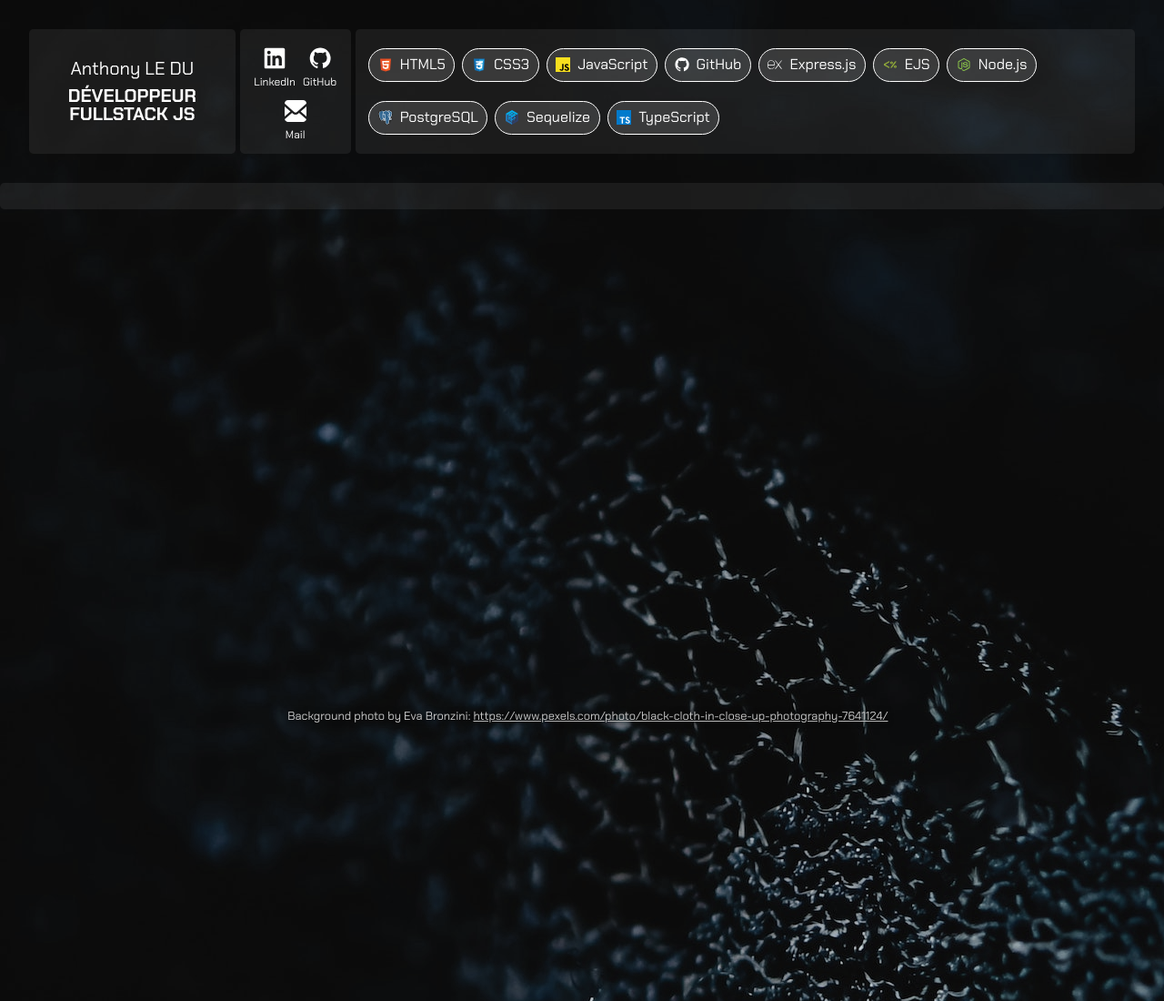
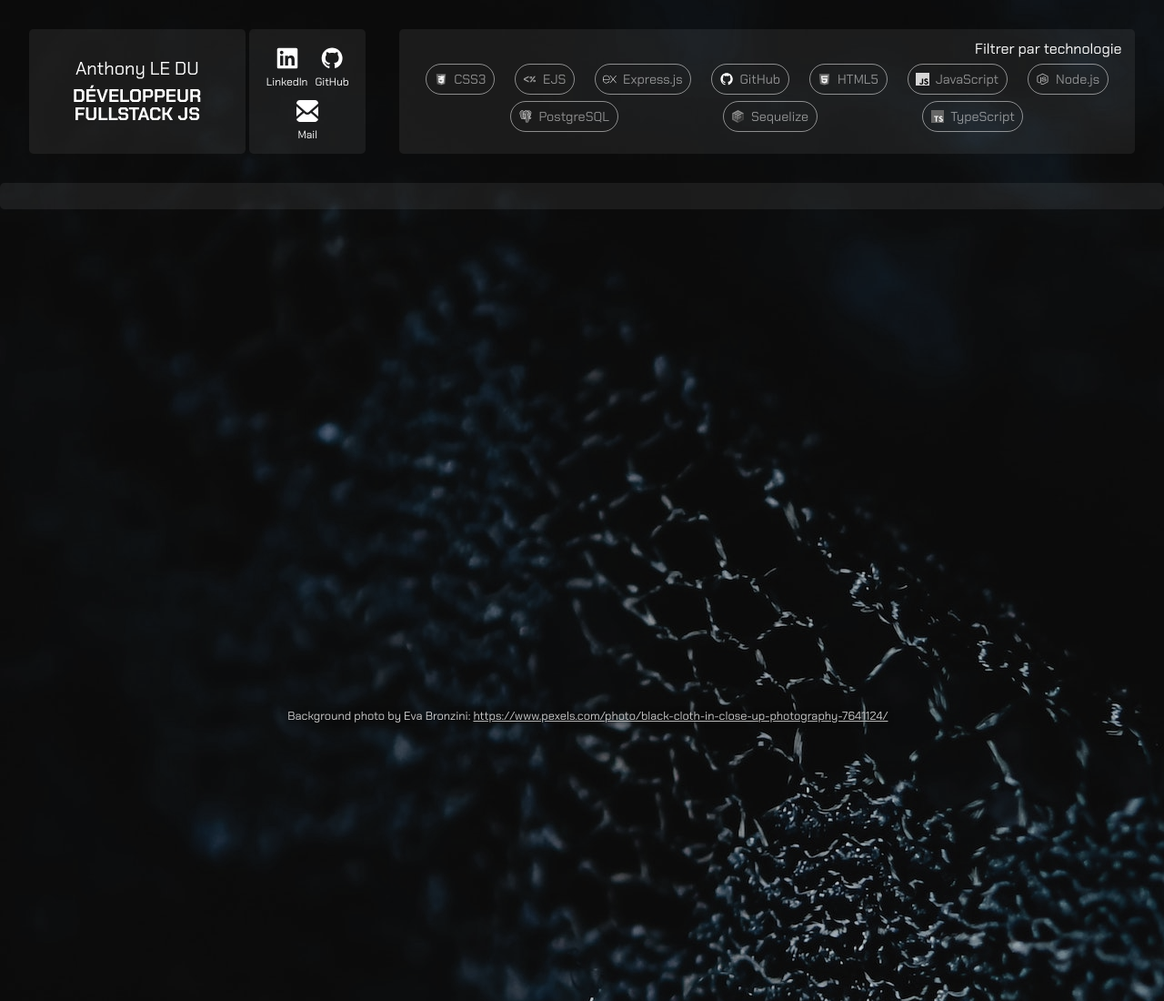
Before and after one commit to AnthonyLeDu/portfolio, a website: page index.html in a window 1280 px wide. Shown: the top 1100 px of the page at 91% size. Drawn offline with Linux system fonts and the light colour scheme.

Commit message:
Changing the way we toggle filters to avoid refreshing the whole UI

```diff
--- a/css/style.css
+++ b/css/style.css
@@ -53,14 +53,13 @@ header {
   padding: 0.9em;
   background-color: #FFFFFF11;
   vertical-align: middle;
-  display: flex;
-  align-items: center;
   border-radius: 0.3em;
 }
 
 #header-title {
   flex-direction: column;
   justify-content: center;
+  display: flex;
 }
 
 h1,
@@ -72,6 +71,10 @@ h2 {
 h1 {
   font-weight: bold;
   text-transform: uppercase;
+}
+
+h3 {
+  margin-bottom: 0.5em;
 }
 
 #header-links {
@@ -94,11 +97,19 @@ h1 {
 
 /* Filter */
 #filter {
+  text-align: right;
+  margin-left: 2em;
+}
+
+#filter-buttons {
+  font-size: 0.9em;
+  display: flex;
   flex-wrap: wrap;
   gap: 0.5em;
+  justify-content: space-evenly;
 }
 
-.filter-button {
+.filter-buttons__btn {
   background-color: #FFFFFF22;
   border: 1px solid #FFFFFF;
   border-radius: 100vmax;
@@ -112,18 +123,22 @@ h1 {
   gap: 0.5em;
 }
 
+.filter-buttons__btn * {
+  pointer-events: none;
+}
+
 /* Inactive button */
-.filter-button:not(.filter-button--active) {
+.filter-buttons__btn:not(.filter-buttons__btn--active) {
   background-color: #FFFFFF00;
   color: var(--color-white-semi-transparent);
   border: 1px solid var(--color-white-semi-transparent);
 }
 
-.filter-button:not(.filter-button--active) .filter-button__icon {
+.filter-buttons__btn:not(.filter-buttons__btn--active) .filter-buttons__btn__icon {
   filter: grayscale(1.0);
 }
 
-.filter-button__icon {
+.filter-buttons__btn__icon {
   height: 1em;
 }
 
--- a/index.html
+++ b/index.html
@@ -40,7 +40,10 @@
         </a>
       </nav>
     </div>
-    <form id="filter" class="box"></form>
+    <div id="filter" class="box">
+      <h3>Filtrer par technologie</h3>
+      <div id="filter-buttons"></div>
+    </div>
   </header>
 
   <main>
--- a/js/index.js
+++ b/js/index.js
@@ -14,8 +14,17 @@ const app = {
     projects: null,
   },
 
+  toggleTechno(technoName) {
+    return (event) => {
+      const techno = app.state.technos.find((tech) => tech.name === technoName);
+      techno.active = !techno.active;
+      event.target.classList.toggle('filter-buttons__btn--active');
+      app.updateProjects();
+    };
+  },
+
   init() {
-    app.updateUI();
+    app.buildUI();
   },
 
   async fetchData() {
@@ -23,6 +32,7 @@ const app = {
       // Fetch technos
       const response1 = await fetch('../data/technos.json');
       app.state.technos = await response1.json();
+      app.state.technos.sort((a, b) => a.name.localeCompare(b.name));
       // Fetch projects
       const response2 = await fetch('../data/projects.json');
       app.state.projects = await response2.json();
@@ -31,36 +41,28 @@ const app = {
     }
   },
 
-  async updateUI() {
+  async buildUI() {
     if (app.state.technos === null) {
       await app.fetchData();
-      app.state.technos = app.state.technos.map((tech) => ({ ...tech, active: true }));
+      app.state.technos = app.state.technos.map((tech) => ({ ...tech, active: false }));
     }
-    app.updateFilters();
+    app.createFilters();
+    app.updateProjects();
   },
 
-  handleFilterClicked(technoObject) {
-    return () => {
-      technoObject.active = !technoObject.active;
-      app.updateFilters();
-    };
-  },
-
-  updateFilters() {
-    const filterContainerElement = document.getElementById('filter');
-    filterContainerElement.textContent = ''; // Clear
+  createFilters() {
+    const filterButtonsElement = document.getElementById('filter-buttons');
     app.state.technos.forEach((techno) => {
-      const activeClass = techno.active ? 'filter-button--active' : '';
       // Create the button
-      const buttonContainerElem = createDOMElement('div', filterContainerElement, {
-        className: `filter-button ${activeClass}`,
+      const buttonContainerElem = createDOMElement('div', filterButtonsElement, {
+        className: 'filter-buttons__btn',
       });
       // Click handler
-      buttonContainerElem.addEventListener('click', app.handleFilterClicked(techno));
+      buttonContainerElem.addEventListener('click', app.toggleTechno(techno.name));
       // Icon and text
       createDOMElement('img', buttonContainerElem, {
         src: `img/icons/${techno.icon}`,
-        className: 'filter-button__icon',
+        className: 'filter-buttons__btn__icon',
       });
       createDOMElement('p', buttonContainerElem, { textContent: techno.name });
     });
@@ -68,7 +70,10 @@ const app = {
   },
 
   updateProjects() {
-
+    // If no filter selected, consider that all are active
+    app.state.technos.forEach((techno) => {
+      if (techno.active) console.log(techno.name);
+    });
   },
 };
 
```
